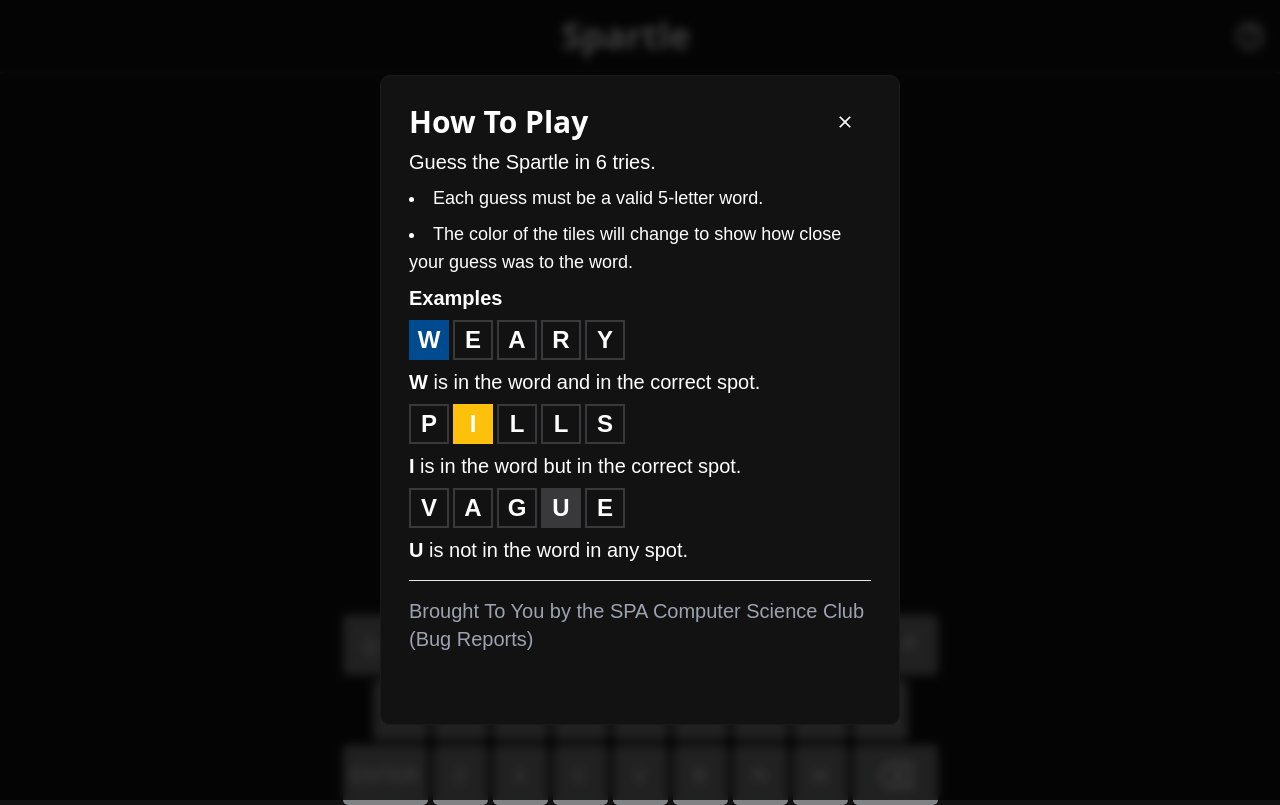
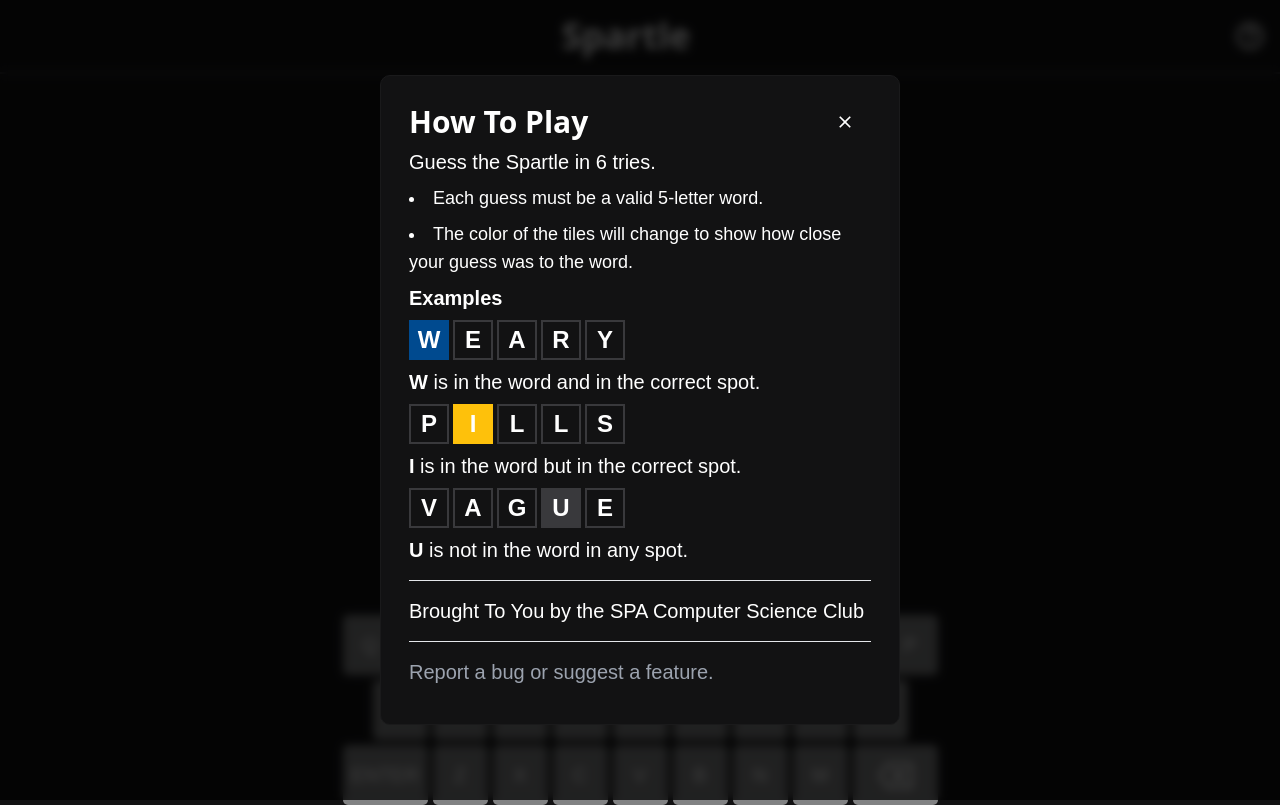
Before and after one commit to cheeetoo/spartle2, a Next.js app: page / in a window 1280 px wide. Built offline with nearby package versions, Linux system fonts and the light colour scheme; no server answers; the database is empty.

Commit message:
add bar and change wording

```diff
--- a/src/components/InformationBox.tsx
+++ b/src/components/InformationBox.tsx
@@ -132,14 +132,15 @@ export default function InformationBox({ modalIsOpen, setIsOpen }: Props) {
           <b>U</b> is not in the word in any spot.
         </div>
         <hr className="my-4" />
-        <span className="text-gray-400 text-xl">
+        <span className="text-xl">
           Brought To You by the SPA Computer Science Club
         </span>
+        <hr className="my-4" />
         <a
           href="https://forms.gle/u9KXmrBm5BL9X4yL6"
           className="text-gray-400 text-xl"
         >
-          (Bug Reports)
+          Report a bug or suggest a feature.
         </a>
       </div>
     </Modal>
```
